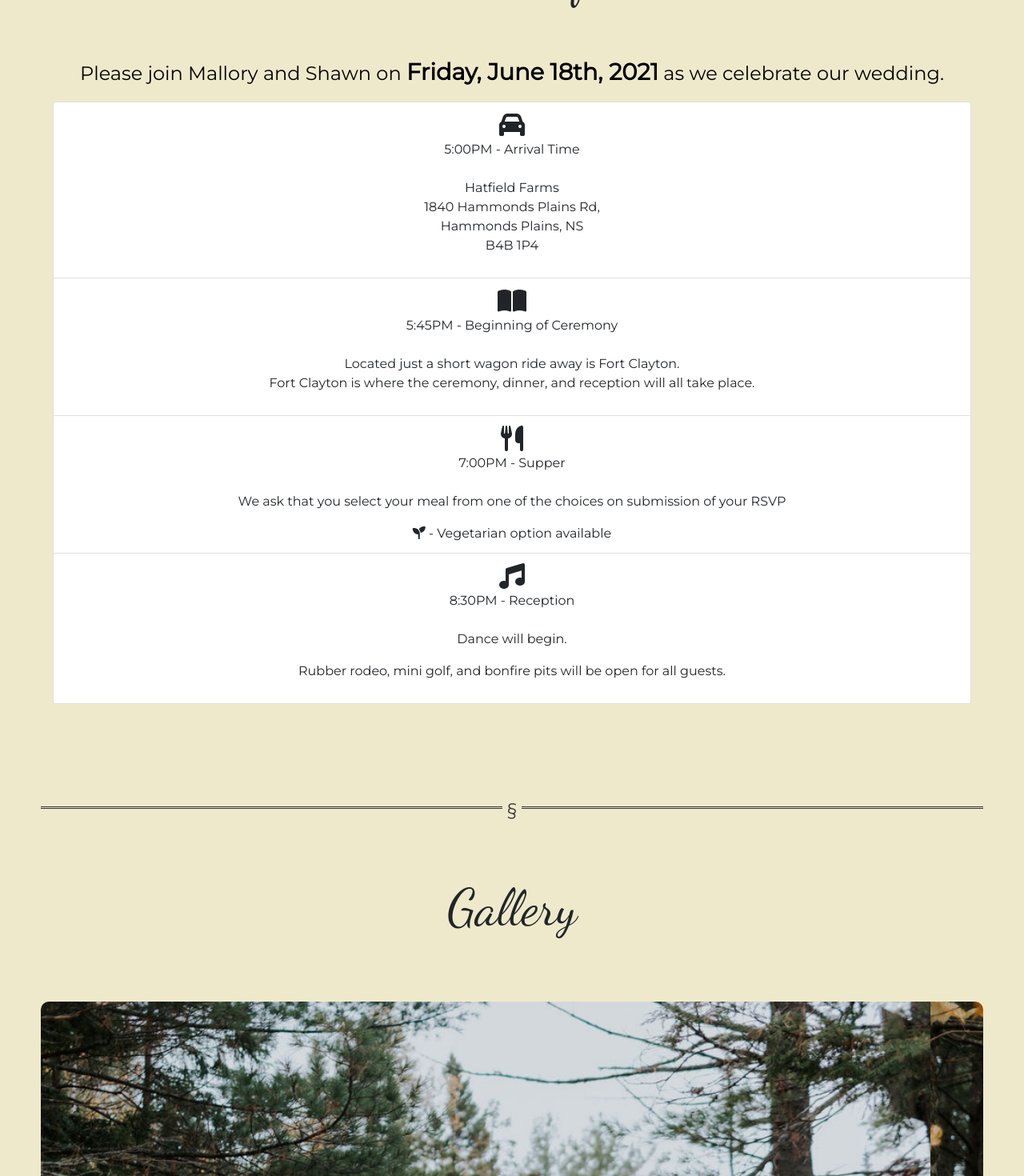
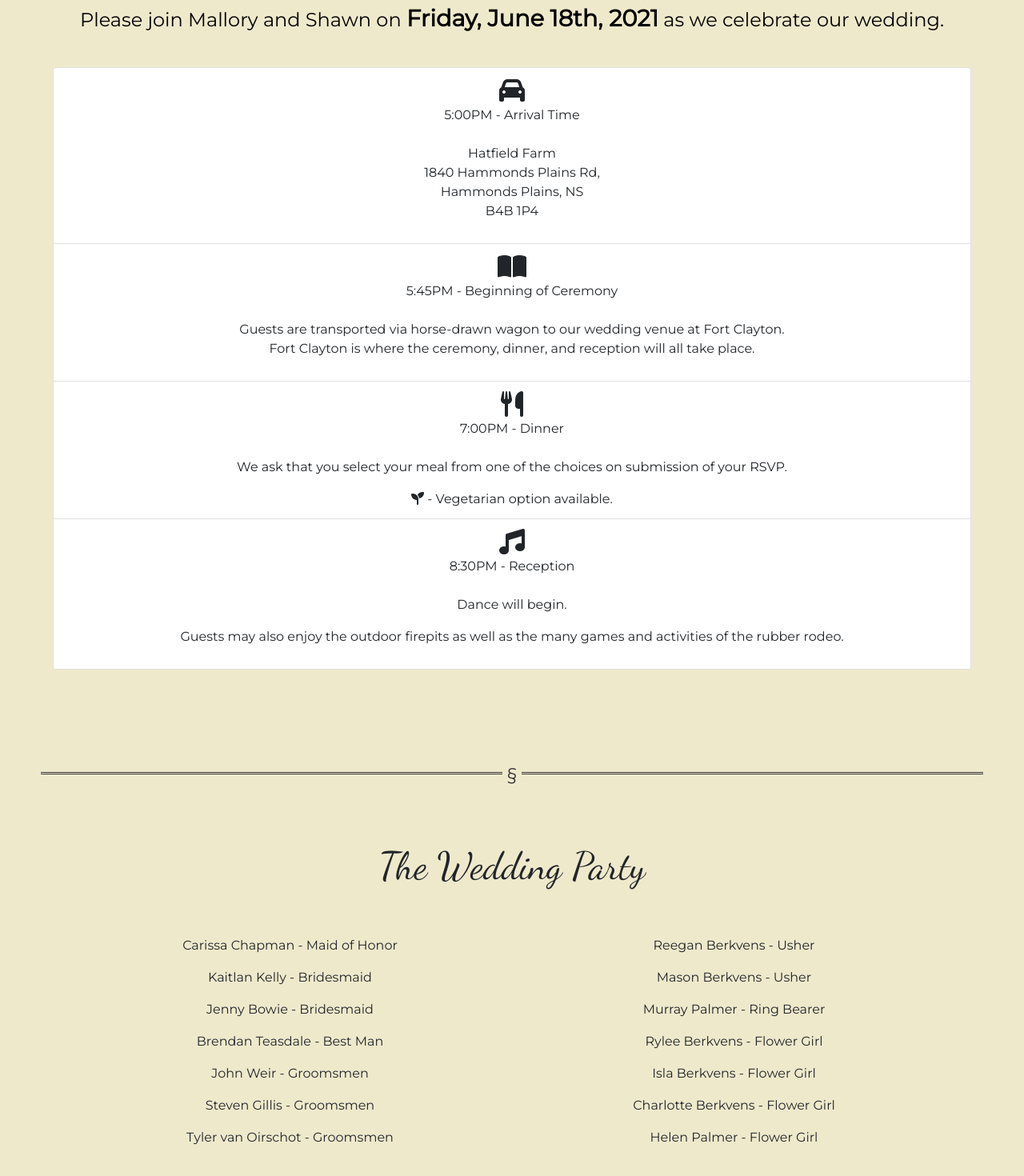
Before and after one commit to bmteasdale/rsvp-website, a React (Create React App) app: page / in a window 1280 px wide. Shown: the part 1260-2730 px from the top of the page at 80% size. Built offline with nearby package versions, Linux system fonts and the light colour scheme.

Commit message:
added registry, accommodations, and details

```diff
--- a/src/App.css
+++ b/src/App.css
@@ -12,9 +12,6 @@ html {
     height: 100vh;
 }
 
-.align-left {
-    text-align: left;
-}
 
 /* Glyph, by Harry Roberts */
 hr.style-eight {
@@ -34,6 +31,7 @@ hr.style-eight:after {
     padding: 0 0.25em;
     background: #efe9cc;
 }
+
 
 .style-eight {
     width: 92%;
@@ -141,6 +139,7 @@ button:focus {
 /* RSVP Form */
 .RSVPForm, .confirmationForm {
     margin: 8% 10%;
+    padding-bottom: 50px;
     font-family: 'Montserrat', sans-serif;
 }
 .RSVPHeader {
@@ -179,12 +178,12 @@ button:focus {
     font-family: 'Montserrat', sans-serif;
 }
 .timeleft {
-    font-size: 3vw;
+    font-size: 2rem;
 }
 
-/* Details Section */
+/* Schedule Section */
 
-#details {
+#schedule, #details {
     font-family: 'Montserrat', sans-serif;
     text-align: center;
     padding-bottom: 70px;
@@ -192,28 +191,27 @@ button:focus {
     /* eadea6 */
 }
 
-.details-container {
+.schedule-container, .details-container {
     padding: 0 4%;
 }
 
-.details-header-1 {
-    font-size: 8vh;
+.schedule-header-1, .countdown-header-1 {
     font-family: 'Dancing Script', cursive;
     font-weight: 100;
     padding-bottom: 50px;
 }
-.details-header-2 {
+.schedule-header-2 {
     font-family: 'Dancing Script', cursive;
     font-size: 150%;
     font-weight: 100;
     padding-bottom: 50px;
 }
 
-.details-header-2 {
+.schedule-header-2 {
     font-size: 350%;
 }
 
-.details-p {
+.schedule-p {
     color: black;
     font-size: 150%;
 }
@@ -222,7 +220,7 @@ button:focus {
     font-size: larger;
 }
 
-.details-hr {
+.schedule-hr {
     height: 2px;
     width: 65%;
 }
@@ -242,7 +240,6 @@ button:focus {
 .gallery-header {
     font-family: 'Dancing Script', cursive;
     font-weight: 100;
-    font-size: 400%;
     padding-bottom: 70px;
 }
 
@@ -271,6 +268,18 @@ button:focus {
     color: lightgrey;
 }
 
+/* Guest Accommodations - Main Page */
+#guestAccommodations {
+    font-family: 'Montserrat', sans-serif;
+    text-align: center;
+    background-color: #efe9cc;
+    padding-bottom: 70px;
+}
+
+.accommodations-header-1 {
+    font-family: 'Dancing Script', cursive;
+    padding-bottom: 50px;
+}
 
 /* Registry Section */
 
@@ -284,7 +293,6 @@ button:focus {
 
 .registry-header-1 {
     font-family: 'Dancing Script', cursive;
-    font-size: 8vh;
     padding-bottom: 50px;
 }
 
@@ -297,6 +305,26 @@ button:focus {
 
 .registry-desc {
     font-family: 'Montserrat', sans-serif;
+    line-height: 2;
+    padding: 0 50px;
+}
+
+/* Wedding Party Section */
+#weddingParty {
+    height: fit-content;
+    padding: 0 4% 70px;
+    background-color: #efe9cc;
+    /* #eadea6 */
+    text-align: center;
+}
+.party-header-1 {
+    font-size: 300%;
+    font-family: 'Dancing Script', cursive;
+    padding-bottom: 50px;
+}
+
+.party-names {
+    font-family: 'Montserrat', sans-serif;
 }
 
 
@@ -304,7 +332,7 @@ button:focus {
 
 #footer {
     font-family: 'Montserrat', sans-serif;
-    height: 150px;
+    height: 125px;
     background-color: #eadea6;
     text-align: center;
 }
@@ -323,7 +351,7 @@ button:focus {
 }
 
 .copy {
-    padding-top: 60px;
+    padding-top: 30px;
 }
 
 
@@ -355,4 +383,5 @@ button:focus {
         overflow-x: auto;
     }
 
+
 }
--- a/src/components/Countdown.js
+++ b/src/components/Countdown.js
@@ -41,7 +41,7 @@ export class Countdown extends Component {
         const {days, hours, minutes, seconds} = this.state;
         return (
             <div id="countdown">
-                <h1 className="details-header-1">Countdown to our special day!</h1>
+                <h1 className="countdown-header-1">Countdown to our special day!</h1>
                 <span className="timeleft">{`${days} days, ${hours} hours, ${minutes} minutes, and ${seconds} seconds!`}</span>
                 <span className="spacer"></span><hr className="style-eight" />
             </div>
--- a/src/components/Details.js
+++ b/src/components/Details.js
@@ -1,48 +1,42 @@
 import React from 'react';
 import {Card, ListGroup} from 'react-bootstrap';
-export default function Details() {
+
+function Details() {
     return (
         <div id="details">
-            {/* <!-- Details Section --> */}
+            <h1 className="accommodations-header-1">Details</h1>
             <div className="details-container">
-                    <h1 className="details-header-1">The Schedule of Events</h1>
-                    <p className="details-p">Please join Mallory and Shawn on <strong className="wedding-date">Friday, June 18th, 2021</strong> as we celebrate our wedding.</p>
                 <div className="row">
                     <div className="col-lg-12">
                         <Card style={{ width: '100%' }}>
                             <ListGroup variant="flush">
                                 <ListGroup.Item>
-                                        <i className="fas fa-car fa-2x"></i><br />
-                                        5:00PM - Arrival Time<br /><br />
-                                        <p>Hatfield Farms <br />
-                                        1840 Hammonds Plains Rd,<br />
-                                        Hammonds Plains, NS <br />
-                                        B4B 1P4</p>
+                                    <i className="fas fa-user-tie fa-2x"></i><br /><br />
+                                    <p>Dress is smart casual</p>
                                 </ListGroup.Item>
                                 <ListGroup.Item>
-                                        <i className="fas fa-book-open fa-2x"></i><br />
-                                        5:45PM - Beginning of Ceremony<br /><br />
-                                        <p>Located just a short wagon ride away is Fort Clayton. <br />Fort Clayton is where the ceremony, dinner, and reception will all take place.
-                                        </p>
+                                    <i className="fas fa-shuttle-van fa-2x"></i><br /><br />
+                                    <p>Elderly guests or guests with special needs can be driven in and out by vehicle instead of horse-drawn wagon.</p>
                                 </ListGroup.Item>
                                 <ListGroup.Item>
-                                        <i className="fas fa-utensils fa-2x"></i><br />
-                                        7:00PM - Supper<br /><br />
-                                        <p>We ask that you select your meal from one of the choices on submission of your RSVP</p>
-                                        <i className="fas fa-seedling"></i> - Vegetarian option available
+                                    <i className="fas fa-parking fa-2x"></i><br /><br />
+                                    <p>Parking is in the main parking lot.</p>
                                 </ListGroup.Item>
                                 <ListGroup.Item>
-                                    <i className="fas fa-music fa-2x"></i><br />
-                                        8:30PM - Reception<br /><br />
-                                        <p>Dance will begin.</p>
-                                        <p>Rubber rodeo, mini golf, and bonfire pits will be open for all guests.</p>
+                                    <i className="fas fa-glass-cheers fa-2x"></i><br /><br />
+                                    <p>Guests are to bring their own alcohol if they wish. <br/>* No glass containers please. Cans, plastic, or cardboard only.</p>
+                                </ListGroup.Item>
+                                <ListGroup.Item>
+                                    <i className="fas fa-laptop fa-2x"></i><br /><br />
+                                    <p>Please visit <a href="https://www.hatfieldfarm.com">www.hatfieldfarm.com</a> for any details.</p>
                                 </ListGroup.Item>
                             </ListGroup>
                         </Card>
                     </div>
                 </div>
             </div>
-                <hr className="style-eight" />
         </div>
     )
 }
+
+export default Details
--- a/src/components/Gallery.js
+++ b/src/components/Gallery.js
@@ -5,7 +5,7 @@ const secondImage = require("../assets/MALLORY+SHAWN-19.jpg").default;
 const thirdImage = require("../assets/MALLORY+SHAWN-7.jpg").default;
 const fourthImage = require("../assets/MALLORY+SHAWN-86.jpg").default;
 const fifthImage = require("../assets/MALLORY+SHAWN-65.jpg").default;
-const sixthImage = require("../assets/MALLORY+SHAWN-45.jpg").default;
+const sixthImage = require("../assets/MALLORY+SHAWN-47.jpg").default;
 const seventhImage = require("../assets/MALLORY+SHAWN-69.jpg").default;
 
 export default function Gallery() {
--- /dev/null
+++ b/src/components/GuestAccommodations.js
@@ -0,0 +1,18 @@
+import React from 'react';
+
+function GuestAccommodations() {
+    return (
+        <div id="guestAccommodations">
+            <h1 className="accommodations-header-1">Accommodations</h1>
+            <h6>Château Bedford Hotel & Suites</h6>
+            <h6>133 Kearney Lake Drive Rd, Halifax, NS</h6>
+            <h6>Rate is <strong>$129/night</strong> (plus tax)*</h6>
+            <h6>Includes parking, free WiFi, local calls, and buffet breakfast.</h6>
+            <h6>To make reservations, please call (902)445-1100 or toll-free 1-800-565-3086</h6><br />
+            <h6>* Please let the hotel know you are with the Berkvens/Teasdale Wedding!</h6>
+            <hr className="style-eight" />
+        </div>
+    )
+}
+
+export default GuestAccommodations;
--- a/src/components/Home.js
+++ b/src/components/Home.js
@@ -2,9 +2,12 @@ import React from 'react';
 import NavBar from './NavBar';
 import Title from './Title';
 import Countdown from './Countdown';
+import Schedule from './Schedule';
+import Gallery from './Gallery';
+import GuestAccommodations from './GuestAccommodations';
+import WeddingParty from './WeddingParty';
+import Registry from './Registry'
 import Details from './Details';
-import Gallery from './Gallery';
-import Registry from './Registry'
 import Footer from './Footer';
 
 
@@ -14,9 +17,12 @@ export default function Home() {
             <NavBar />
             <Title />
             <Countdown />
+            <Schedule />
+            <WeddingParty />
+            <Gallery />
+            <GuestAccommodations />
+            <Registry />
             <Details />
-            <Gallery />
-            <Registry />
             <Footer />
         </div>
     )
--- a/src/components/RSVPForms/Accommodations.js
+++ b/src/components/RSVPForms/Accommodations.js
@@ -28,7 +28,7 @@ export class Accommodations extends Component {
                             <h6>133 Kearney Lake Drive Rd, Halifax, NS</h6>
                             <h6>Rate is <strong>$129/night</strong> (plus tax)*</h6>
                             <h6>Includes parking, free WiFi, local calls, and buffet breakfast.</h6>
-                            <h6>You can call (902)445-1100 or toll-free 1-800-565-3086 to make reservations</h6><br />
+                            <h6>To make reservations please call (902)445-1100 or toll-free 1-800-565-3086</h6><br />
                             <h6>* Please let the hotel know you are with the Berkvens/Teasdale Wedding!</h6>
                         </Card.Body>
                     </Card>
--- /dev/null
+++ b/src/components/Schedule.js
@@ -0,0 +1,47 @@
+import React from 'react';
+import {Card, ListGroup} from 'react-bootstrap';
+export default function Schedule() {
+    return (
+        <div id="schedule">
+            {/* <!-- Details Section --> */}
+                <div className="schedule-container">
+                    <h1 className="schedule-header-1">The Schedule of Events</h1>
+                    <p className="schedule-p">Please join Mallory and Shawn on <strong className="wedding-date">Friday, June 18th, 2021</strong> as we celebrate our wedding.</p><br/>
+                    <div className="row">
+                        <div className="col-lg-12">
+                            <Card style={{ width: '100%' }}>
+                                <ListGroup variant="flush">
+                                    <ListGroup.Item>
+                                        <i className="fas fa-car fa-2x"></i><br />
+                                        5:00PM - Arrival Time<br /><br />
+                                        <p>Hatfield Farm <br />
+                                        1840 Hammonds Plains Rd,<br />
+                                        Hammonds Plains, NS <br />
+                                        B4B 1P4</p>
+                                    </ListGroup.Item>
+                                    <ListGroup.Item>
+                                        <i className="fas fa-book-open fa-2x"></i><br />
+                                        5:45PM - Beginning of Ceremony<br /><br />
+                                        <p>Guests are transported via horse-drawn wagon to our wedding venue at Fort Clayton. <br />Fort Clayton is where the ceremony, dinner, and reception will all take place. </p>
+                                    </ListGroup.Item>
+                                    <ListGroup.Item>
+                                        <i className="fas fa-utensils fa-2x"></i><br />
+                                        7:00PM - Dinner<br /><br />
+                                        <p>We ask that you select your meal from one of the choices on submission of your RSVP.</p>
+                                        <i className="fas fa-seedling"></i> - Vegetarian option available.
+                                    </ListGroup.Item>
+                                    <ListGroup.Item>
+                                    <i className="fas fa-music fa-2x"></i><br />
+                                        8:30PM - Reception<br /><br />
+                                        <p>Dance will begin.</p>
+                                        <p>Guests may also enjoy the outdoor firepits as well as the many games and activities of the rubber rodeo.</p>
+                                    </ListGroup.Item>
+                                </ListGroup>
+                            </Card>
+                        </div>
+                    </div>
+                </div>
+                <hr className="style-eight" />
+        </div>
+    )
+}
--- /dev/null
+++ b/src/components/WeddingParty.js
@@ -0,0 +1,34 @@
+import React from 'react'
+
+function WeddingParty() {
+    return (
+        <div id="weddingParty">
+            <div className="container">
+                <h1 className="party-header-1">The Wedding Party</h1>
+                <div className="row party-names">
+                    <div className="col-lg-6">
+                        <p>Carissa Chapman - Maid of Honor</p>
+                        <p>Kaitlan Kelly - Bridesmaid</p>
+                        <p>Jenny Bowie - Bridesmaid</p>
+                        <p>Brendan Teasdale - Best Man</p>
+                        <p>John Weir - Groomsmen</p>
+                        <p>Steven Gillis - Groomsmen</p>
+                        <p>Tyler van Oirschot - Groomsmen</p>
+                    </div>
+                    <div className="col-lg-6">
+                        <p>Reegan Berkvens - Usher</p>
+                        <p>Mason Berkvens - Usher</p>
+                        <p>Murray Palmer - Ring Bearer</p>
+                        <p>Rylee Berkvens - Flower Girl</p>
+                        <p>Isla Berkvens - Flower Girl</p>
+                        <p>Charlotte Berkvens - Flower Girl</p>
+                        <p>Helen Palmer - Flower Girl</p>
+                    </div>
+                </div>
+            </div>
+            <hr className="style-eight"/>
+        </div>
+    )
+}
+
+export default WeddingParty
```
Also changed, not shown: src/components/Registry.js (+3 -9 lines), src/assets/MALLORY+SHAWN-47.jpg (added). Lines whose indentation alone changed are shown as unchanged.
